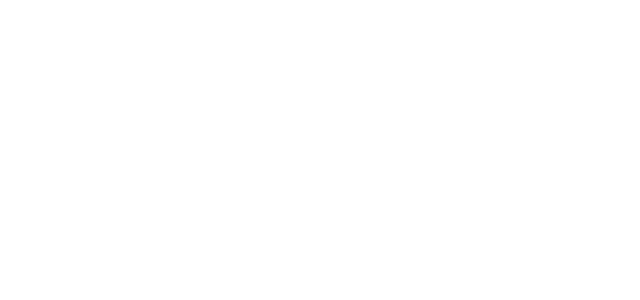
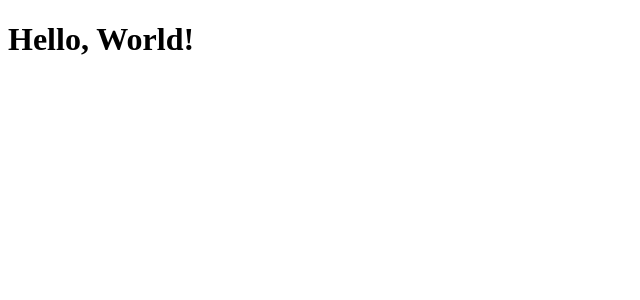
Before and after one commit to liqiongke/FrontArk, a React (Vite) app in the folder apps/web/: page / in a window 1280 px wide. Shown: the top 300 px of the page, without its empty margins (0-640 px from the left). Built offline with nearby package versions, Linux system fonts and the light colour scheme.

Commit message:
feat: 添加文件路由功能

```diff
--- a/apps/web/package.json
+++ b/apps/web/package.json
@@ -29,6 +29,7 @@
     "globals": "^16.5.0",
     "typescript": "~5.9.3",
     "typescript-eslint": "^8.46.3",
-    "vite": "^7.2.2"
+    "vite": "^7.2.2",
+    "vite-plugin-pages": "^0.33.1"
   }
 }
--- a/apps/web/src/main.tsx
+++ b/apps/web/src/main.tsx
@@ -1,10 +1,22 @@
-import { StrictMode } from 'react'
+import { StrictMode, Suspense } from 'react'
 import { createRoot } from 'react-dom/client'
-import { BrowserRouter } from 'react-router-dom'
+import { BrowserRouter, useRoutes } from 'react-router-dom'
+import routes from '~react-pages'
+
+export const App: React.FC = () => {
+  const element = useRoutes(routes);
+
+  return (
+      <Suspense fallback={<p>Loading...</p>}>
+        {element}
+      </Suspense>
+  );
+}
 
 createRoot(document.getElementById('root')!).render(
   <StrictMode>
     <BrowserRouter>
+      <App />
     </BrowserRouter>
   </StrictMode>,
 )
--- /dev/null
+++ b/apps/web/src/pages/base/index.tsx
@@ -0,0 +1,9 @@
+const Base = () => {
+  return (
+    <div>
+      <h1>Base</h1>
+    </div>
+  );
+};
+
+export default Base;
--- /dev/null
+++ b/apps/web/src/pages/home/index.tsx
@@ -0,0 +1,9 @@
+const Home = () => {
+  return (
+    <div>
+      <h1>Home</h1>
+    </div>
+  );
+};
+
+export default Home;
--- /dev/null
+++ b/apps/web/src/pages/index.tsx
@@ -0,0 +1,9 @@
+const Welcome = () => {
+  return (
+    <div>
+      <h1>Hello, World!</h1>
+    </div>
+  );
+};
+
+export default Welcome;
--- /dev/null
+++ b/apps/web/src/types/global.d.ts
@@ -0,0 +1,5 @@
+declare module '~react-pages' {
+  import { RouteObject } from 'react-router-dom'
+  const routes: RouteObject[]
+  export default routes
+}
--- a/apps/web/vite.config.ts
+++ b/apps/web/vite.config.ts
@@ -1,7 +1,14 @@
-import { defineConfig } from 'vite'
-import react from '@vitejs/plugin-react-swc'
+import react from '@vitejs/plugin-react-swc';
+import { defineConfig } from 'vite';
+import Pages from 'vite-plugin-pages';
 
-// https://vite.dev/config/
 export default defineConfig({
-  plugins: [react()],
+  plugins: [
+    react(),
+    Pages({
+      dirs: 'src/pages',
+      extensions: ['tsx', 'jsx', 'ts', 'js'],
+      importMode: 'async',
+    }),
+  ],
 })
```
Also changed, not shown: 1 other file (tests, documents, lock files or other folders).
